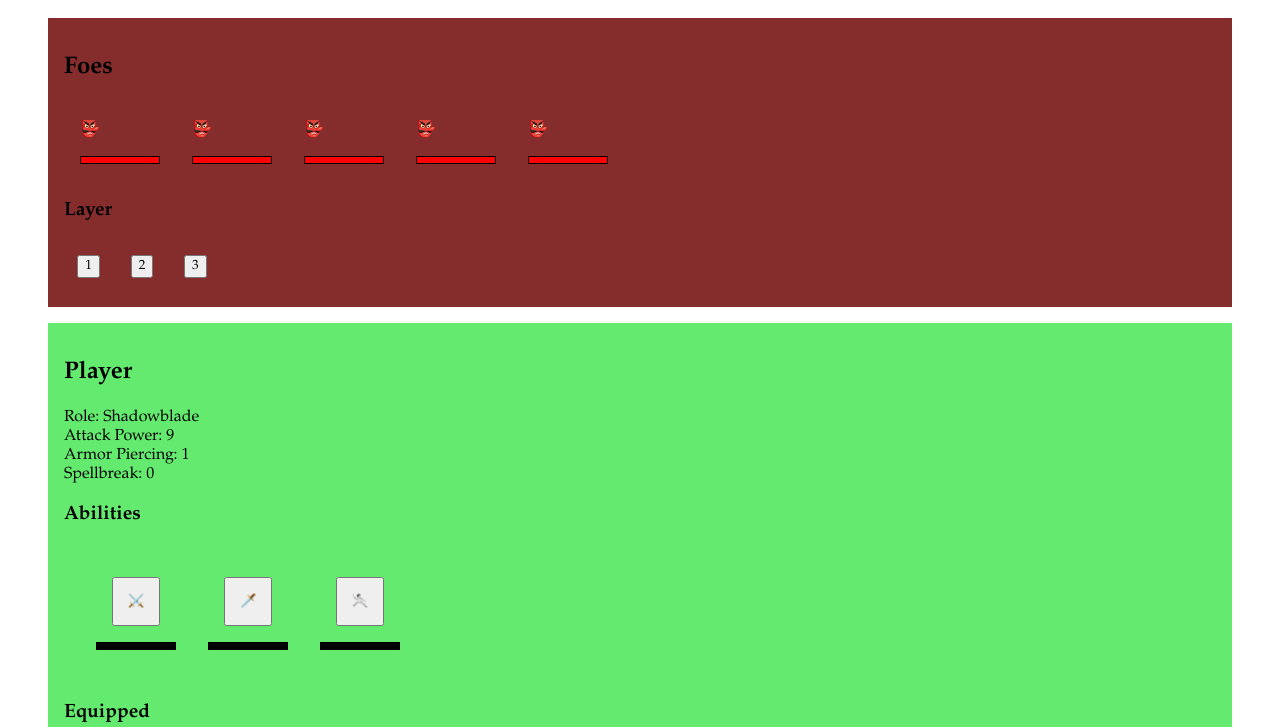
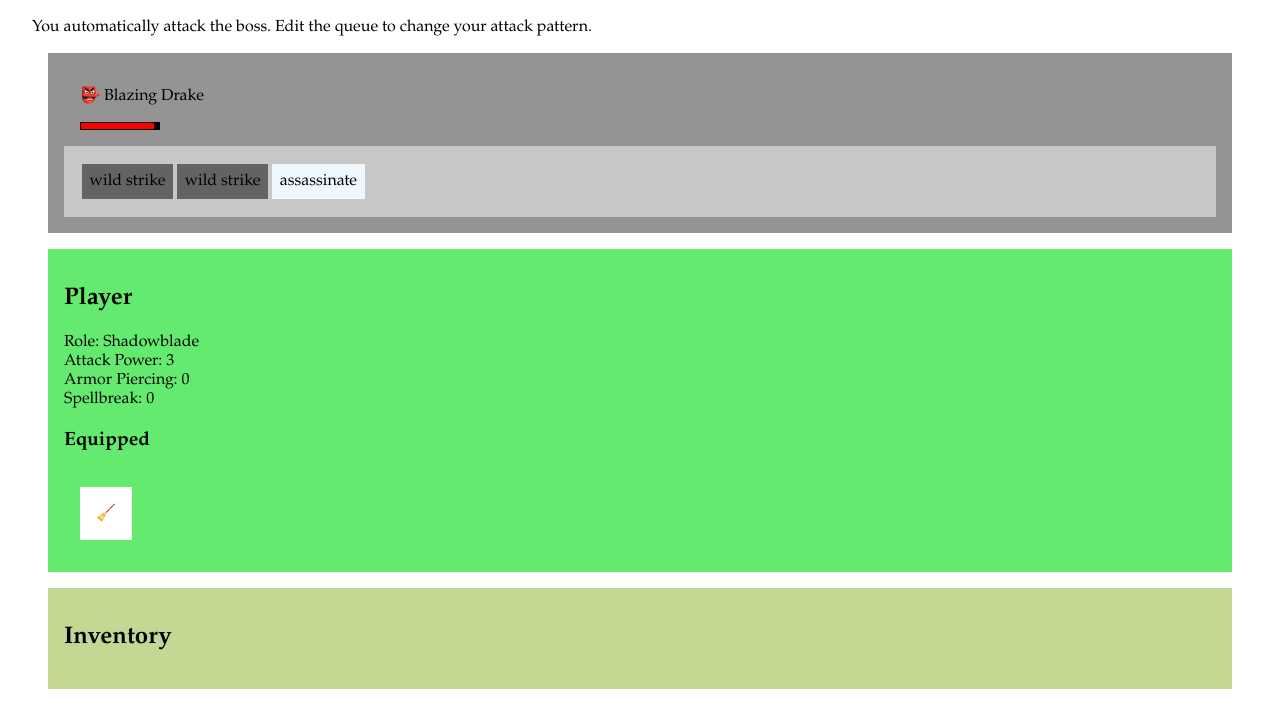
Before and after one commit to arcadeblast/crystals, a plain HTML site: page index.html in a window 1280 px wide. Shown: the part 73-800 px from the top of the page. Drawn offline with Linux system fonts and the light colour scheme.

Commit message:
Introduces the attack queue

```diff
--- a/app.js
+++ b/app.js
@@ -10,6 +10,19 @@ function updateState() {
   }
   attack_power = weapon.attack_power;
   armor_piercing = weapon.armor_piercing;
+  if(queueCooldown > 0) {
+    queueCooldown -= 1;
+  } else {
+    executeQueuedAbility(foes, attack_power);
+    queuedAbility += 1;
+    if(queuedAbility >= queue.length) {
+      queuedAbility = 0;
+    }
+    resetQueueCooldown();
+    updateFoeHTML();
+    updateQueueHTML();
+  }
+
 }
 
 function updateHTML() {
@@ -23,19 +36,39 @@ function updateHTML() {
   updateEquippedHTML(weapon);
 }
 
+function updateQueueHTML() {
+  let queue_div = document.getElementById('attack-queue');
+  queue_div.replaceChildren();
+  for(let i = 0; i < queue.length; i++) {
+    let enabled = queuedAbility == i;
+    let ability_div = createQueueAbility(queue[i], enabled);
+    queue_div.appendChild(ability_div);
+  }
+}
+
+function createQueueAbility(name, enabled) {
+  let ability_div = document.createElement('div');
+  ability_div.classList.add('ability');
+  if(enabled) {
+    ability_div.classList.add('enabled');
+  }
+  ability_div.innerHTML = name;
+  return ability_div;
+}
+
 function updateFoeHTML() {
   let foes_div = document.getElementById('foes-list');
   foes_div.replaceChildren();
   for(let i = 0; i < foes.length; i++) {
-    let foe_div = createFoe(foes[i].hp, foes[i].max_hp);
+    let foe_div = createFoe(foes[i].name, foes[i].hp, foes[i].max_hp);
     foes_div.appendChild(foe_div);
   }
 }
 
-function createFoe(hp, max_hp) {
+function createFoe(name, hp, max_hp) {
   let foe_div = document.createElement('div');
   foe_div.classList.add('foe');
-  foe_div.innerHTML = '👺';
+  foe_div.innerHTML = '👺 ' + name;
   let hp_bar = createBar(hp, max_hp);
   foe_div.appendChild(hp_bar);
   return foe_div;
@@ -78,8 +111,18 @@ function createItemIcon(item) {
     item_div.innerHTML = '⚔️';
   } else if(item.weapon == 'battleaxe') {
     item_div.innerHTML = '🪓';
+  } else if(item.weapon == 'stick') {
+    item_div.innerHTML = '🧹';
   }
-  item_div.appendChild(createTip(item.forge + ' ' + item.weapon, item.attack_power + ' attack power, ' + item.armor_piercing + ' armor piercing'));
+  let tip_title = '';
+  if(item.forge) {
+    tip_title += item.forge + ' ';
+  }
+  tip_title += item.weapon;
+  let tip_description = item.attack_power + ' attack power, ';
+  tip_description += item.armor_piercing + ' armor piercing, ';
+  tip_description += item.spellbreak + ' spellbreak';
+  item_div.appendChild(createTip(tip_title, tip_description));
   return item_div;
 }
 
@@ -102,6 +145,18 @@ function removeFromLoot(item_guid) {
       break;
     }
   }
+}
+
+function executeAbility(name, foes, attack_power) {
+  if(name == "wild strike") {
+    attack_random(foes, attack_power);
+  } else if(name == 'assassinate') {
+    assassinate(foes, attack_power);
+  }
+}
+
+function executeQueuedAbility(foes, attack_power) {
+  executeAbility(queue[queuedAbility], foes, attack_power);
 }
 
 function equip(item_guid) {
@@ -157,15 +212,46 @@ function calculateDamage(attack_power, foe_armor) {
   return Math.floor(final_power);
 }
 
+function randomForge() {
+  let r = Math.random();
+  if(r < 0.9) {
+    return null;
+  } else if(r < 0.99) {
+    return 'gilded';
+  } else if(r < 0.999) {
+    return 'diamond';
+  } else {
+    return 'cosmic';
+  }
+}
+
+function lootSomethingMaybe() {
+  if(Math.random() < 1) {
+    loot.push({
+      weapon: 'dagger',
+      attack_power: 9,
+      armor_piercing: 1,
+      forge: randomForge(),
+      guid: crypto.randomUUID()
+    });
+    updateLootHTML();
+  }
+}
+
+function removeFoe(index) {
+  foes.splice(index, 1);
+  lootSomethingMaybe();
+}
+
 function attack_random(foes, attack_power) {
   wildStrikeCooldown = WILD_STRIKE_BASE_CD;
   let foe_i = getRandomInt(foes.length);
-  let foe = foes[foe_i]
+  let foe = foes[foe_i];
   let damage = calculateDamage(attack_power, foe.armor);
   foe.hp -= damage;
   recent_foe = foe;
   if(foe.hp <= 0) {
-    foes.splice(foe_i, 1);
+    removeFoe(foe_i);
   }
 }
 
@@ -182,7 +268,7 @@ function assassinate(foes, attack_power) {
   foe.hp -= damage;
   recent_foe = foe;
   if(foe.hp <= 0) {
-    foes.splice(foe_i, 1);
+    removeFoe(foe_i);
     assassinateCooldown = 0;
   }
 }
@@ -195,6 +281,10 @@ function reprisal(foe, attack_power) {
   if(foe.hp <= 0) {
     foe.hp = 1;
   }
+}
+
+function resetQueueCooldown() {
+  queueCooldown = 500;
 }
 
 setInterval(() => {
@@ -221,85 +311,52 @@ let layer_1_foes = [];
 let layer_2_foes = [];
 let layer_3_foes = [];
 
+let queue = [];
+queue.push('wild strike');
+queue.push('wild strike');
+queue.push('assassinate');
+
+let queuedAbility = 0;
+
+let queueCooldown = 1_000_000;
+resetQueueCooldown();
+
 let weapon = {
-  weapon: 'longsword',
-  attack_power: 9,
-  armor_piercing: 1,
-  forge: 'diamond',
-  guid: 'blahsdas'
+  weapon: 'stick',
+  attack_power: 3,
+  armor_piercing: 0,
+  spellbreak: 0,
+  forge: null,
+  guid: '042563f7-24bb-4998-851d-019499b0f06b'
 }
 
 let loot = [];
-loot.push (
-  {
-    weapon: 'dagger',
-    attack_power: 9,
-    armor_piercing: 1,
-    forge: 'cosmic',
-    guid: 'testguid'
-  },
-  {
-    weapon: 'battleaxe',
-    attack_power: 5,
-    armor_piercing: 5,
-    forge: 'gilded',
-    guid: 'afsdfsdfsdasfas'
-  }
-)
 
 function setUpLayer1Foes() {
-  for(let i = 0; i < 5; i++) {
   layer_1_foes.push({
-      name: 'Drake',
+    name: 'Blazing Drake',
     hp: 100,
     max_hp: 100,
     armor: 0
   })
 }
-}
 
 function setUpLayer2Foes() {
-  for(let i = 0; i < 8; i++) {
   layer_2_foes.push({
-      name: 'Drake',
-      hp: 100,
-      max_hp: 100,
-      armor: 0
-    })
-  }
-  for(let i = 0; i < 2; i++) {
-    layer_2_foes.push({
-      name: 'Serpent',
+    name: 'Ironscale',
     hp: 500,
     max_hp: 500,
     armor: 5
-    })
-  }
+  });
 }
 
 function setUpLayer3Foes() {
-  for(let i = 0; i < 10; i++) {
   layer_3_foes.push({
-      name: 'Drake',
-      hp: 100,
-      max_hp: 100,
-      armor: 0
-    })
-  }
-  for(let i = 0; i < 3; i++) {
-    layer_3_foes.push({
-      name: 'Serpent',
-      hp: 500,
-      max_hp: 500,
-      armor: 5
-    })
-  }
-  layer_3_foes.push({
-    name: 'Void Wyrm Zephyr',
+    name: 'Zephyr, Wyrm of the Void',
     hp: 1000,
     max_hp: 1000,
     armor: 10
-  })
+  });
 }
 
 setUpLayer1Foes();
@@ -309,6 +366,7 @@ foes = layer_1_foes;
 
 updateLootHTML();
 updateFoeHTML();
+updateQueueHTML();
 
 ability_div = document.getElementById('abilities');
 ability_div.addEventListener('click', ()=> {
--- a/index.html
+++ b/index.html
@@ -6,15 +6,25 @@
   </head>
   <body>
     <h1>Crystals</h1>
-
-    <div id="foes" class="section">
-      <h2>
-        Foes
-      </h2>
+    <div>
+      You automatically attack the boss. Edit the queue to change your attack pattern.
+    </div>
+    <div id="foe" class="section">
       <div id="foes-list">
 
       </div>
-      <div id="layers">
+      <div id="attack-queue">
+        <!-- <div class="ability">
+          Wild Strike
+        </div>
+        <div class="ability">
+          Wild Strike
+        </div>
+        <div class="ability">
+          Assassinate
+        </div> -->
+      </div>
+      <div id="layers" style="display: none">
         <h3>Layer</h3>
         <button id="go_layer_1" class="has-tip">
           1
@@ -46,7 +56,7 @@
       <div>
         Spellbreak: <span id="spellbreak"></span>
       </div>
-      <div id="abilities">
+      <div id="abilities" style="display: none">
         <h3>Abilities</h3>
         <div id="abilities-list">
           <div class="ability">
--- a/style.css
+++ b/style.css
@@ -21,13 +21,8 @@ button {
     padding: 1em;
 }
 
-#foes {
-    background-color: rgb(133, 45, 45);
-}
-
-#foes-list {
-    display: flex;
-    flex-wrap: wrap;
+#foe {
+    background-color: rgb(148, 148, 148);
 }
 
 .foe {
@@ -40,6 +35,18 @@ button {
 }
 
 .ability {
+    padding: 0.5em;
+    margin: 0.1em;
+    background-color: rgb(99, 99, 99);
+}
+
+.ability.enabled {
+    background-color: aliceblue;
+}
+
+#attack-queue {
+    background-color: rgb(199, 199, 199);
+    display: flex;
     padding: 1em;
 }
 
@@ -63,12 +70,14 @@ button {
 
 #loot-list {
     display: flex;
+    flex-wrap: wrap;
 }
 
 .loot-item {
     margin: 1em;
     padding: 1em;
     user-select: none;
+    background-color: white;
 }
 
 .gilded {
```
Lines whose indentation alone changed are shown as unchanged.
